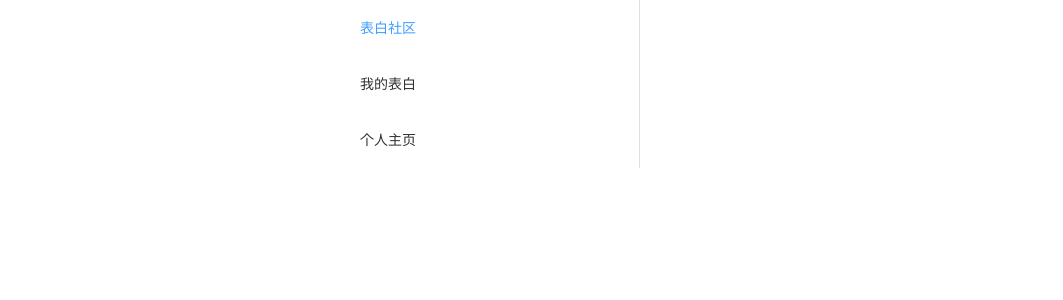
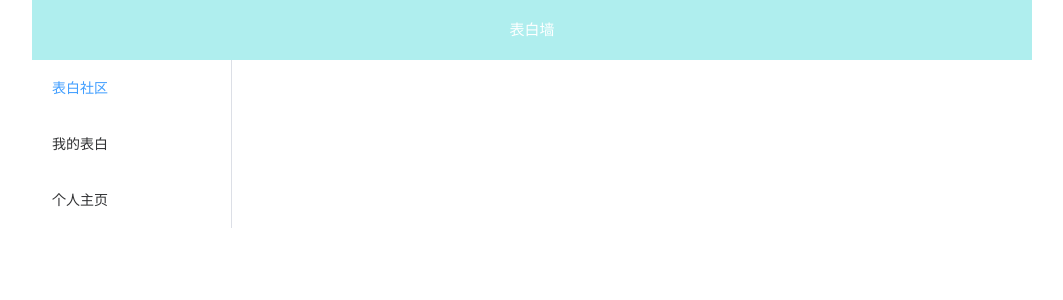
Before and after one commit to mao2006/confession_wall, a Vue app: page /login in a window 1280 px wide. Both pictures are taken after a click on the button "登录". Shown: the top 300 px of the page, without its empty margins (0-1063 px from the left). Built offline with nearby package versions, Linux system fonts and the light colour scheme.

Commit message:
fix:美化框架

```diff
--- a/src/views/login_page.vue
+++ b/src/views/login_page.vue
@@ -43,12 +43,3 @@
         router.push('/register')
     }
 </script>
-
-<style scoped>
-    .el-alert {
-        margin: 20px 0 0;
-    }
-    .el-alert:first-child {
-        margin: 0;
-    }
-</style>
--- a/src/views/main_components/community_page.vue
+++ b/src/views/main_components/community_page.vue
@@ -1,7 +1,17 @@
 <template>
-    community_page
+    <div class="page-content">
+      <p>welcome-page</p>
+    </div>
 </template>
 
 <script>
 
 </script>
+
+<style scoped>
+    .page-content {
+        width: 100%; /* 确保内容占据父容器的宽度 */
+        height: 100%; /* 确保内容占据父容器的高度 */
+        box-sizing: border-box; /* 确保 padding 不会影响宽度计算 */
+    }
+</style>
--- a/src/views/main_page.vue
+++ b/src/views/main_page.vue
@@ -1,17 +1,25 @@
 <template>
+    <div class="common-layout">
         <el-container style="height: 100vh;">
-        <el-aside  class="sidebar">
-            <el-menu @select = "index_method.index_switch" default-active="1">
+            <el-header style="background-color: paleturquoise; color: white; height: 60px; line-height: 60px; text-align: center;">
+                表白墙
+            </el-header>
+
+            <el-container style="height: calc(100vh - 60px);">
+                <el-aside width="200px">
+                    <el-menu @select="index_method.index_switch" default-active="1">
                         <el-menu-item index="1">表白社区</el-menu-item>
                         <el-menu-item index="2">我的表白</el-menu-item>
                         <el-menu-item index="3">个人主页</el-menu-item>
                     </el-menu>
                 </el-aside>
 
-        <el-container>
-            <RouterView />
+                <el-main style="padding: 20px; overflow: auto;" class="content-container">
+                    <router-view  />
+                </el-main>
             </el-container>
         </el-container>
+    </div>
   </template>
 
 <script setup>
@@ -59,3 +67,29 @@
 
 
 </script>
+
+
+<style scoped>
+
+    .el-container > .el-main {
+        flex: 1;
+        display: flex;
+        flex-direction: column;
+        min-width:100vh;
+    }
+
+
+
+    .content {
+    word-wrap: break-word;
+    word-break: break-all;
+    white-space: normal;
+    }
+
+    /* 强制 router-view 内部的内容占满父容器宽度 */
+    .content-container {
+    width: 100%; /* 强制内容占满父容器 */
+    height: 100%; /* 保证高度占满父容器 */
+    box-sizing: border-box; /* 让 padding 不影响宽度计算 */
+    }
+</style>
```
Lines whose indentation alone changed are shown as unchanged.
